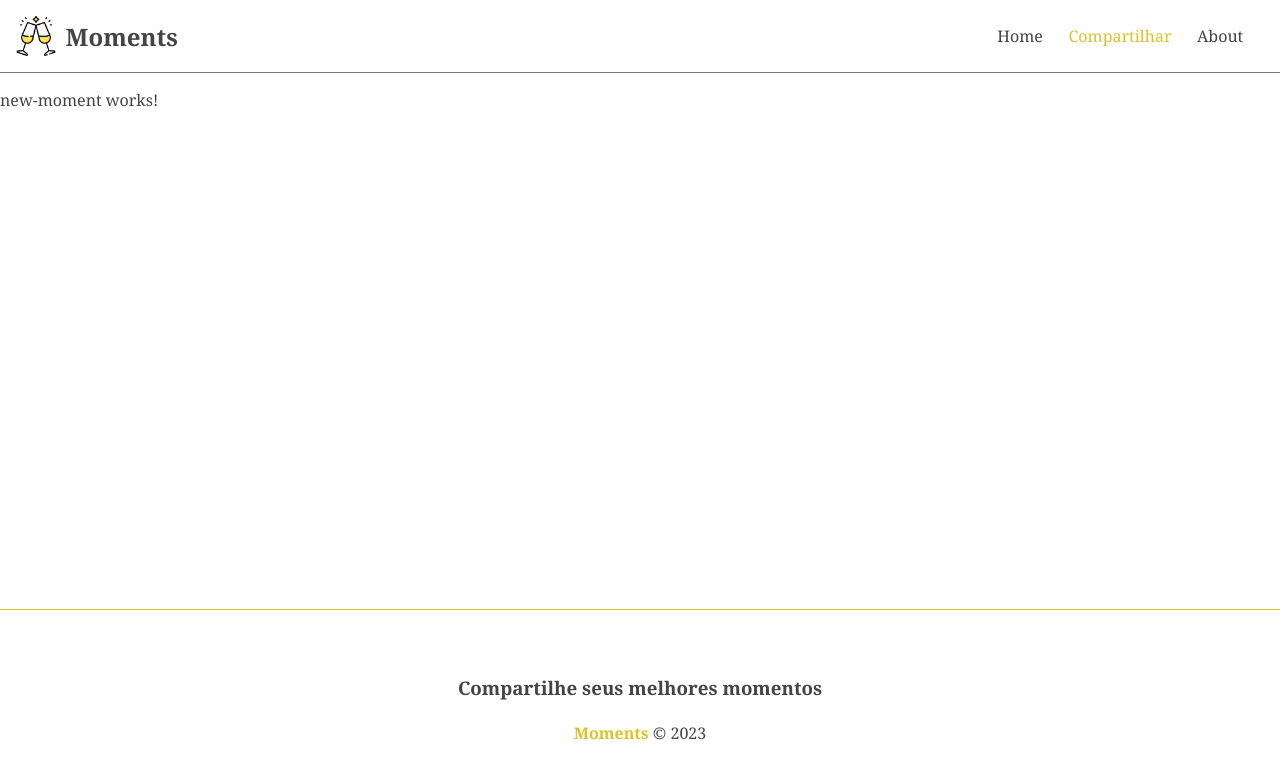
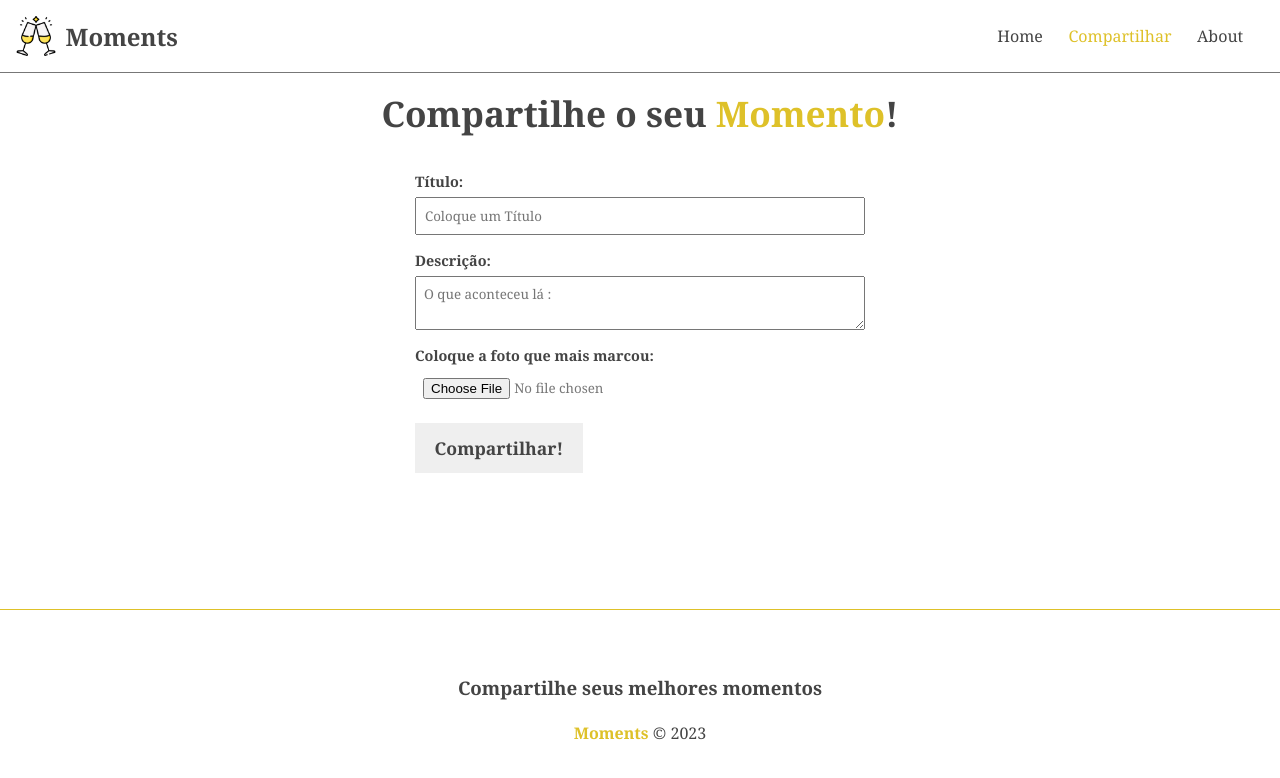
Before and after one commit to leandrolpz/moments, an Angular app: page /moments/new in a window 1280 px wide. Shown: the top 778 px of the page. Built offline with nearby package versions, Linux system fonts and the light colour scheme.

Commit message:
pagina de formulario

```diff
--- a/src/app/app.module.ts
+++ b/src/app/app.module.ts
@@ -8,6 +8,7 @@
 import { AboutComponent } from './components/pages/about/about.component';
 import { HomeComponent } from './components/pages/home/home.component';
 import { NewMomentComponent } from './components/pages/new-moment/new-moment.component';
+import { MomentFormComponent } from './components/moment-form/moment-form.component';
 
 @NgModule({
   declarations: [
@@ -16,7 +17,8 @@
     FooterComponent,
     AboutComponent,
     HomeComponent,
-    NewMomentComponent
+    NewMomentComponent,
+    MomentFormComponent
   ],
   imports: [
     BrowserModule,
--- /dev/null
+++ b/src/app/components/moment-form/moment-form.component.html
@@ -0,0 +1,15 @@
+<form>
+  <div class="form-group">
+    <label for="title">Título:</label>
+    <input type="text" placeholder="Coloque um Título" required />
+  </div>
+  <div class="form-group">
+    <label for="description">Descrição:</label>
+    <textarea placeholder="O que aconteceu lá :" required></textarea>
+  </div>
+  <div class="form-group">
+    <label for="image">Coloque a foto que mais marcou:</label>
+    <input type="file" />
+  </div>
+  <input type="submit" value="{{ btnText }}" />
+</form>
--- a/src/app/components/pages/new-moment/new-moment.component.css
+++ b/src/app/components/pages/new-moment/new-moment.component.css
@@ -0,0 +1,9 @@
+h2 {
+  text-align: center;
+  margin-bottom: 1em;
+  font-size: 2.2em;
+}
+
+h2 span {
+  color: #dec129;
+}
--- a/src/app/components/pages/new-moment/new-moment.component.html
+++ b/src/app/components/pages/new-moment/new-moment.component.html
@@ -1 +1,2 @@
-<p>new-moment works!</p>
+<h2>Compartilhe o seu <span>Momento</span>!</h2>
+<app-moment-form [btnText]="btnText"></app-moment-form>
--- a/src/app/components/pages/new-moment/new-moment.component.ts
+++ b/src/app/components/pages/new-moment/new-moment.component.ts
@@ -6,5 +6,6 @@
   styleUrls: ['./new-moment.component.css']
 })
 export class NewMomentComponent {
+  btnText = "Compartilhar!"
 
 }
--- a/src/styles.css
+++ b/src/styles.css
@@ -15,3 +15,45 @@
 a:hover {
   color: #dec129;
 }
+
+/* FORM */
+
+form {
+  width: 450px;
+  margin: 0 auto;
+}
+
+.form-group {
+  display: flex;
+  flex-direction: column;
+  margin-bottom: 1em;
+}
+
+.form-group label {
+  font-weight: bold;
+  font-size: 0.9em;
+  margin-bottom: 0.4em;
+}
+
+.form-group input,
+.form-group textarea {
+  padding: 0.6em;
+  color: #777;
+  font-size: 0.8;
+}
+
+input[type="submit"] {
+  background-color: #efefef;
+  border: 2px solid transparent;
+  padding: 0.6em 1em;
+  font-weight: bold;
+  font-size: 1.1em;
+  cursor: pointer;
+  transition: 0.4s;
+}
+
+input[type="submit"]:hover {
+  color: #dec129;
+  border-color: #dec129;
+  background-color: transparent;
+}
```
Also changed, not shown: src/app/components/moment-form/moment-form.component.ts (added, +11 -0 lines), src/app/components/moment-form/moment-form.component.css (added), 1 other file (tests, documents, lock files or other folders).
